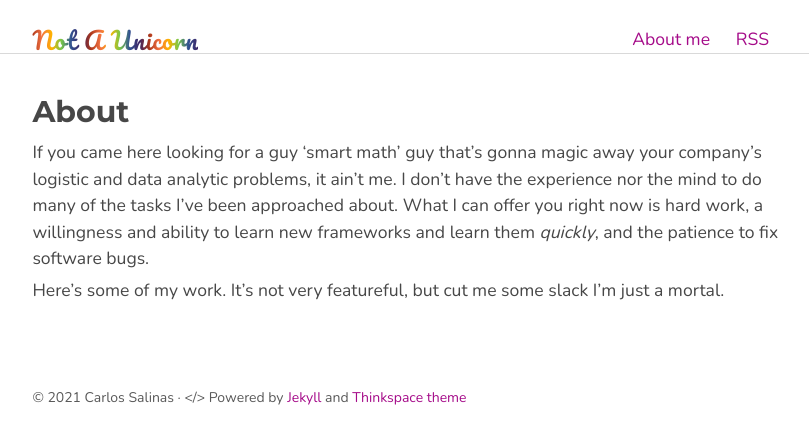
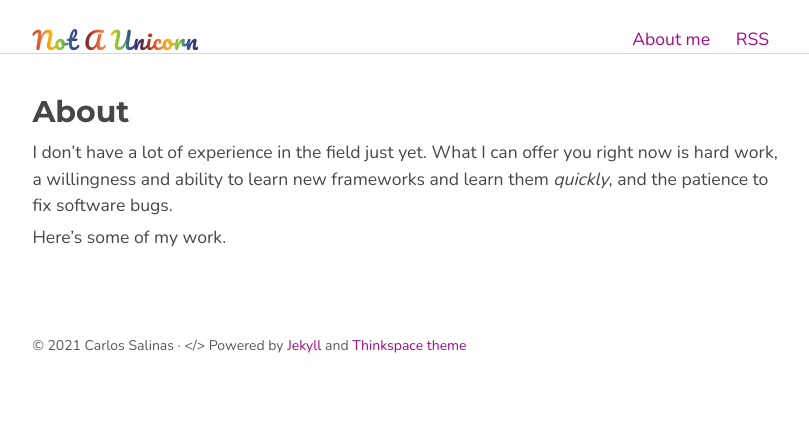
Before and after one commit to cdrlos/cdrlos.github.io, a Jekyll site: the page built from about.md, in a window 1280 px wide. Shown: the top 444 px of the page, without its empty margins (234-1043 px from the left). Built offline with Jekyll 4.4.1, drawn with Linux system fonts in a browser that asks for light colours; a style sheet for code colours, icons or effects is not loaded.

Commit message:
Cool it with the smarminess"

```diff
--- a/about.md
+++ b/about.md
@@ -4,11 +4,8 @@ title: About
 permalink: /about/
 ---
 
-If you came here looking for a guy 'smart math' guy that's gonna magic away your
-company's logistic and data analytic problems, it ain't me. I don't have the
-experience nor the mind to do many of the tasks I've been approached about. What
-I can offer you right now is hard work, a willingness and ability to learn new
-frameworks and learn them _quickly_, and the patience to fix software bugs.
+I don't have a lot of experience in the field just yet. What I can offer you
+right now is hard work, a willingness and ability to learn new frameworks and
+learn them _quickly_, and the patience to fix software bugs.
 
-Here's some of my work. It's not very featureful, but cut me some slack I'm just
-a mortal.
+Here's some of my work.
```
